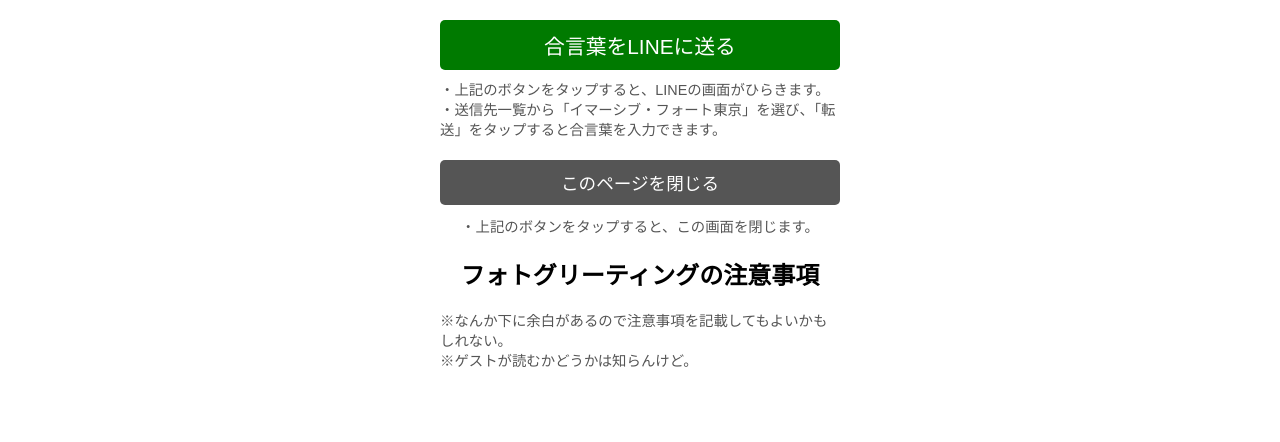
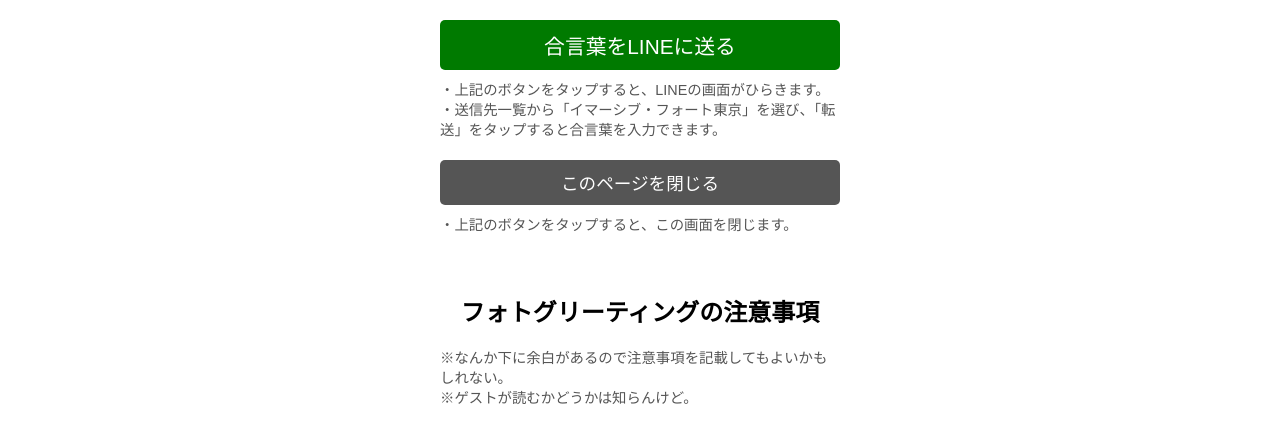
Before and after one commit to e-bi7/ki, a plain HTML site: page index.html in a window 1280 px wide. Shown: the part 602-1044 px from the top of the page. Drawn offline with Linux system fonts and the light colour scheme.

Commit message:
Add files via upload

```diff
--- a/index.html
+++ b/index.html
@@ -70,7 +70,6 @@
   </style>
 </head>
 <body>
-
   <img src="https://e-bi7.github.io/ki/logo11.png" alt="ロゴ" />
 
 <h2>ご来場ありがとうございます</h2>
@@ -89,14 +88,16 @@
     ・送信先一覧から「イマーシブ・フォート東京」を選び、「転送」をタップすると合言葉を入力できます。
   </div>
 
+
 <button class="btn close-btn" onclick="closePage()">このページを閉じる</button>
 
 <!-- 追加：注意文 -->
-<div style="margin-top: 10px; font-size: 0.9em; color: #555;">
+  <div id="lineNotice">
     ・上記のボタンをタップすると、この画面を閉じます。<br>
-</div>
+  </div>
 
 
+<br>
 <h2>フォトグリーティングの注意事項</h2>
   <div id="notice">
     ※なんか下に余白があるので注意事項を記載してもよいかもしれない。<br>
```
